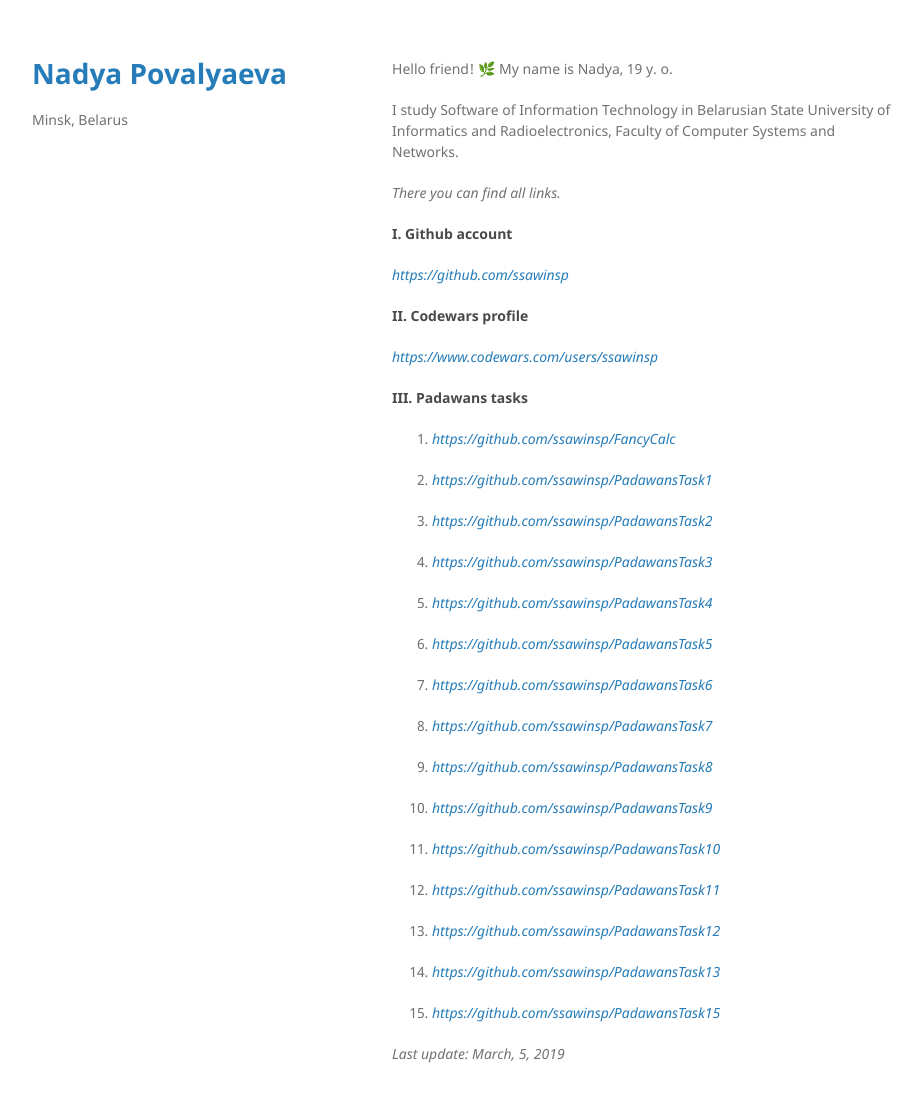
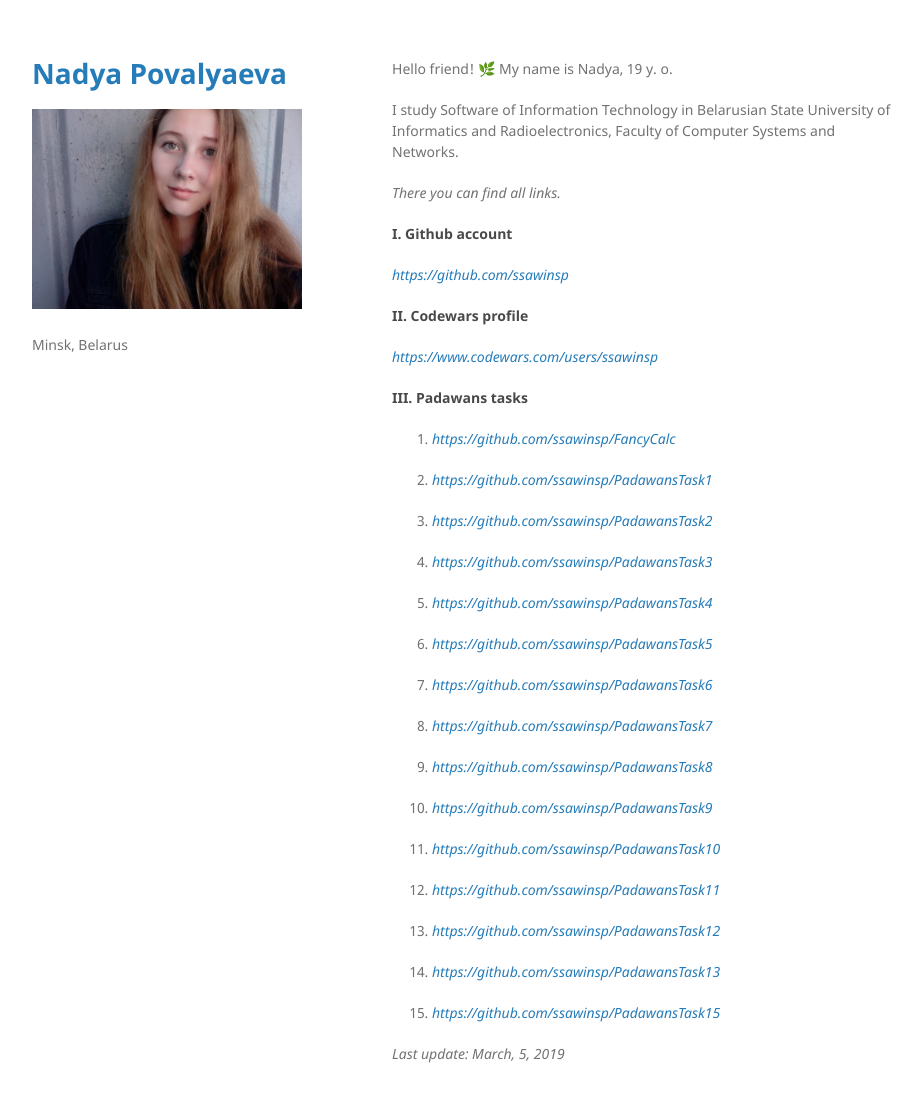
Before and after one commit to npovalyaeva/npovalyaeva.github.io, a Jekyll site: the page built from index.md, in a window 1280 px wide and 1134 px high. Shown: the top 1102 px of the window, without its empty margins (178-1100 px from the left). Built offline with Jekyll 4.4.1, drawn with Linux system fonts in a browser that asks for light colours; our own code applies the rules of GitHub Pages for plain Markdown files.

Commit message:
Change photo (yes, again)

```diff
--- a/_config.yml
+++ b/_config.yml
@@ -1,3 +1,4 @@
 theme: jekyll-theme-minimal
 title: Nadya Povalyaeva
 description: Minsk, Belarus
+logo: images/IMG_20170830_145633.jpg
--- a/_layouts/default.html
+++ b/_layouts/default.html
@@ -19,7 +19,7 @@
         {% if site.logo %}
           <img src="{{site.logo | relative_url}}" alt="Logo" />
         {% endif %}
-
+		<p></p>
         <p>{{ site.description | default: site.github.project_tagline }}</p>
 
         {% if site.show_downloads %}
```
Also changed, not shown: images/2017-03-23 09.15.08 1-01.jpeg (deleted), images/IMG_20170830_145633.jpg (added), images/codewars.png (added), images/email.png (added), images/github.png (added).
